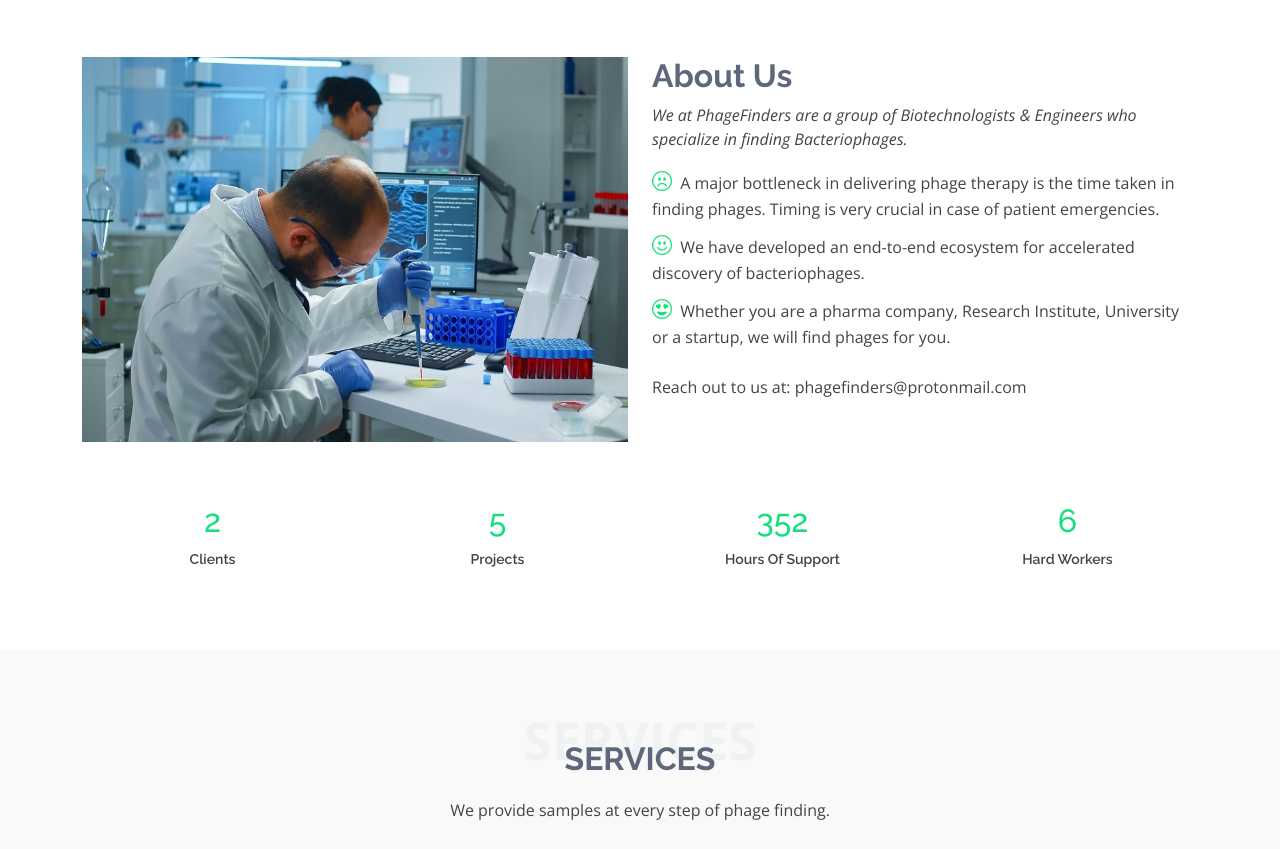
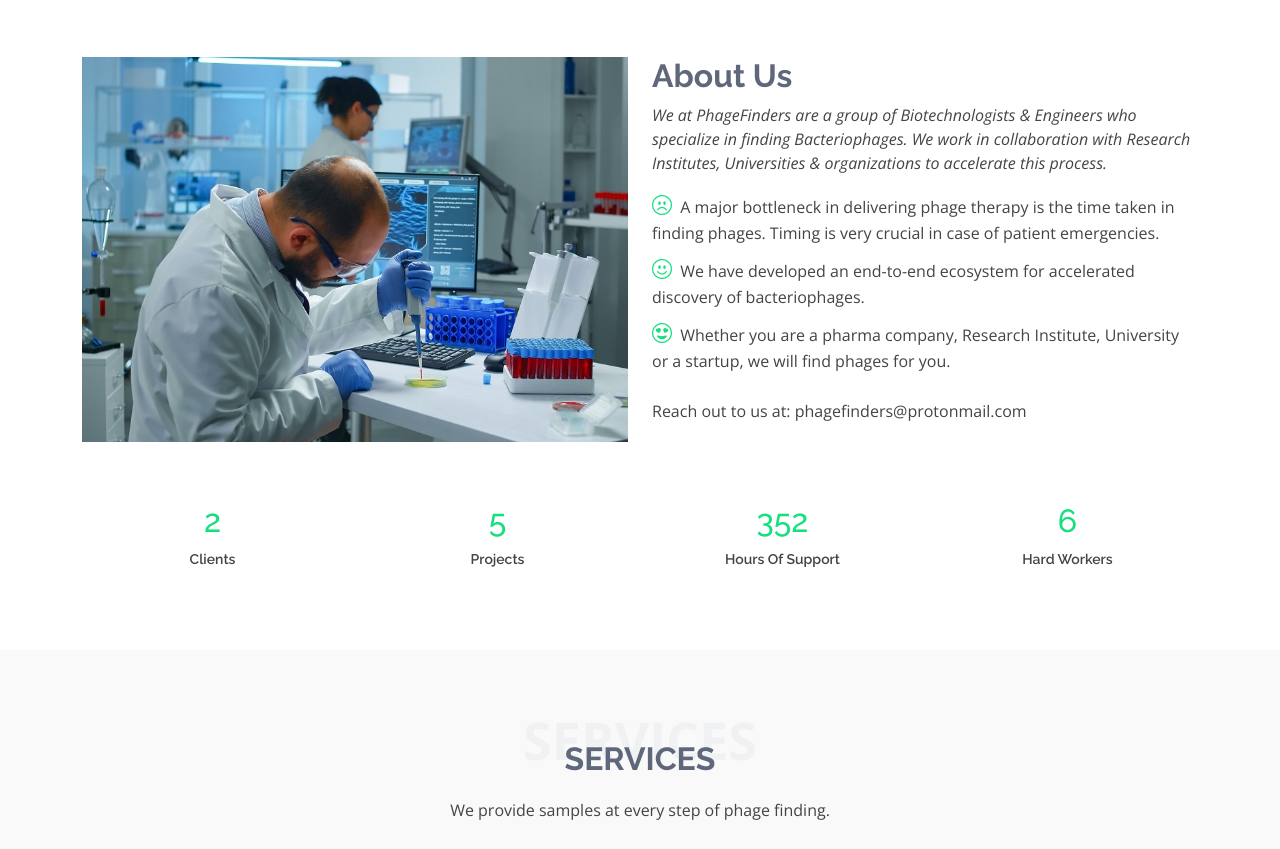
Before and after one commit to jeditreks/craniol, a plain HTML site: page index.html in a window 1280 px wide. Shown: the part 855-1704 px from the top of the page. Drawn offline with nearby package versions, Linux system fonts and the light colour scheme.

Commit message:
Update index.html

```diff
--- a/index.html
+++ b/index.html
@@ -115,7 +115,7 @@
           <div class="col-lg-6 pt-4 pt-lg-0 content">
             <h3>About Us</h3>
             <p class="fst-italic">
-              We at PhageFinders are a group of Biotechnologists & Engineers who specialize in finding Bacteriophages.
+              We at PhageFinders are a group of Biotechnologists & Engineers who specialize in finding Bacteriophages. We work in collaboration with Research Institutes, Universities & organizations to accelerate this process.
             </p>
             <ul>
               <li><i class="bi bi-emoji-frown"></i> A major bottleneck in delivering phage therapy is the time taken in finding phages. Timing is very crucial in case of patient emergencies. </li>
```
